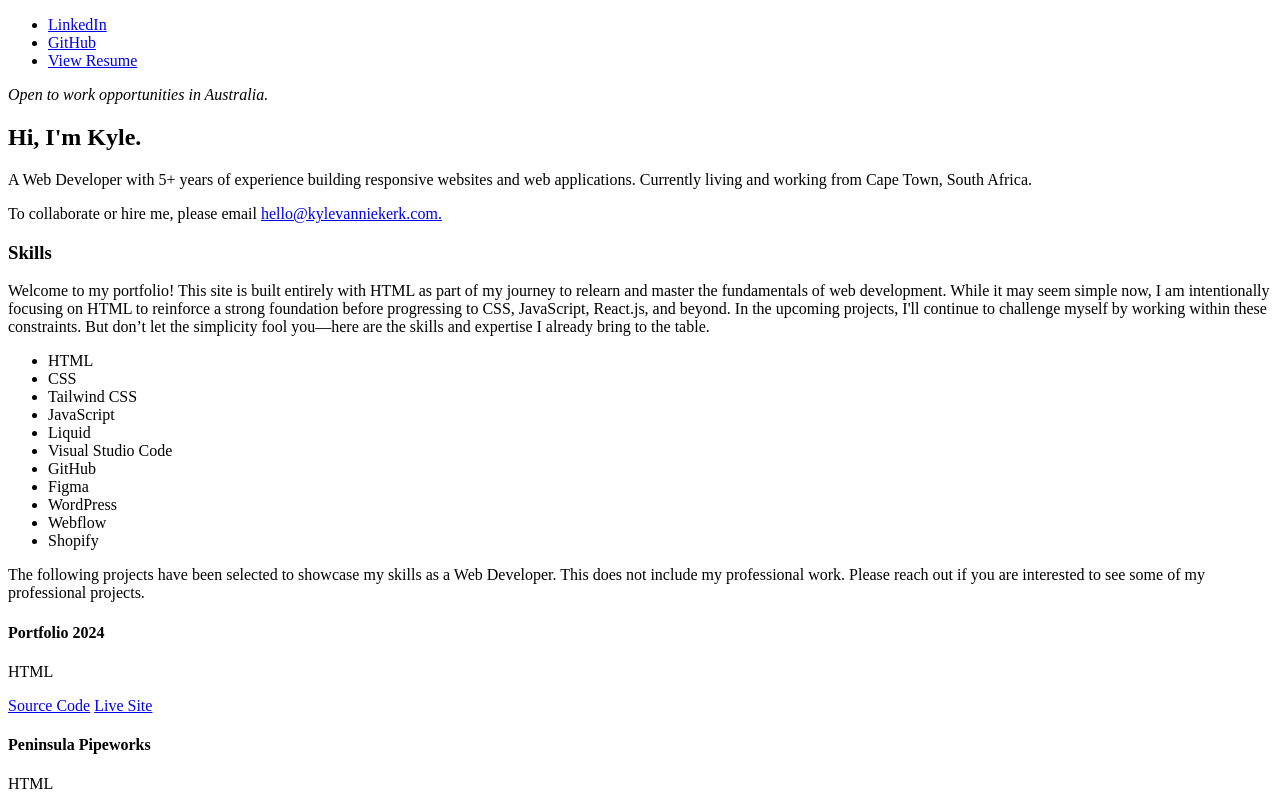
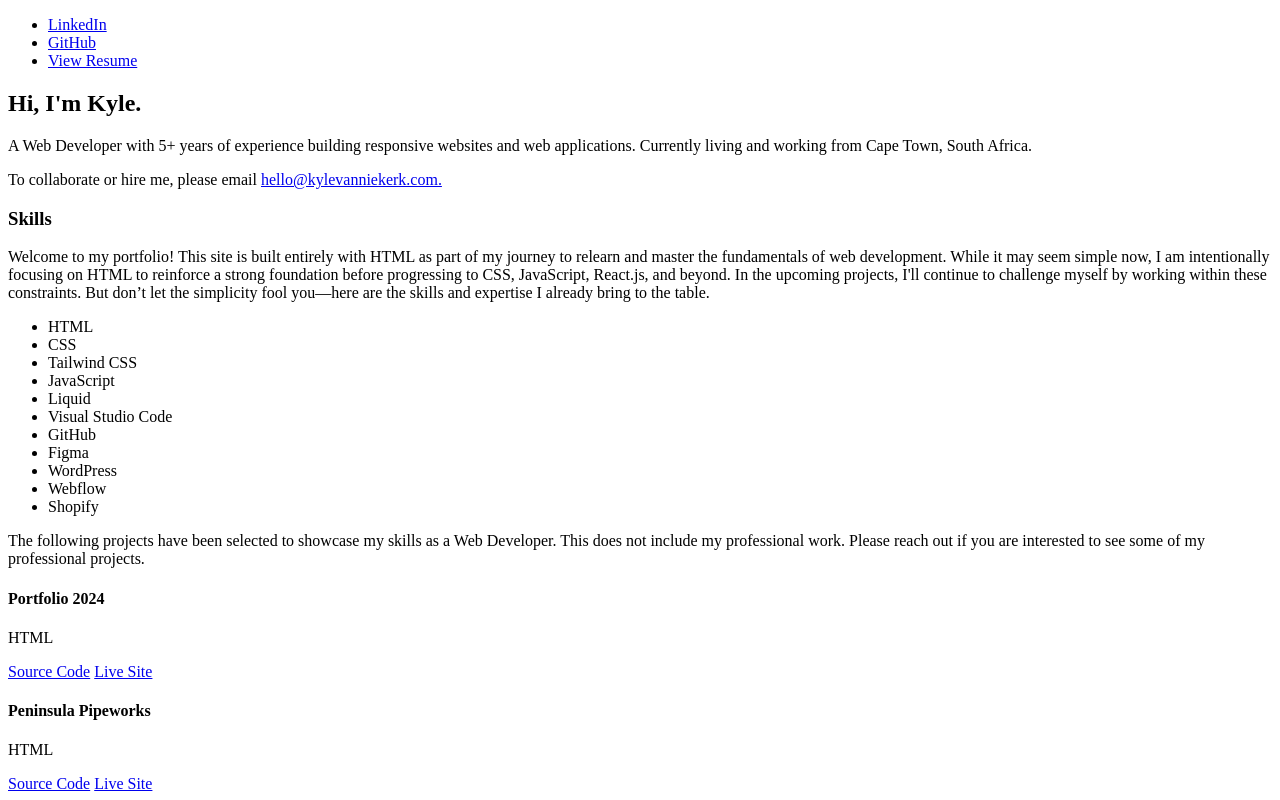
Before and after one commit to Kyle-van-Niekerk/Portfolio-2024, a plain HTML site: page index.html in a window 1280 px wide. Shown: the top 800 px of the page. Drawn offline with Linux system fonts and the light colour scheme.

Commit message:
Removed australia.

```diff
--- a/index.html
+++ b/index.html
@@ -15,7 +15,6 @@
       </ul>
     </nav>
     <section>
-      <em>Open to work opportunities in Australia.</em>
       <h1>Hi, I'm Kyle.</h1>
       <p>A Web Developer with 5+ years of experience building responsive websites and web applications. Currently living and working from Cape Town, South Africa.</p>
       <p>To collaborate or hire me, please email <a href="mailto:hello@kylevanniekerk.com">hello@kylevanniekerk.com.</a></p>
```
